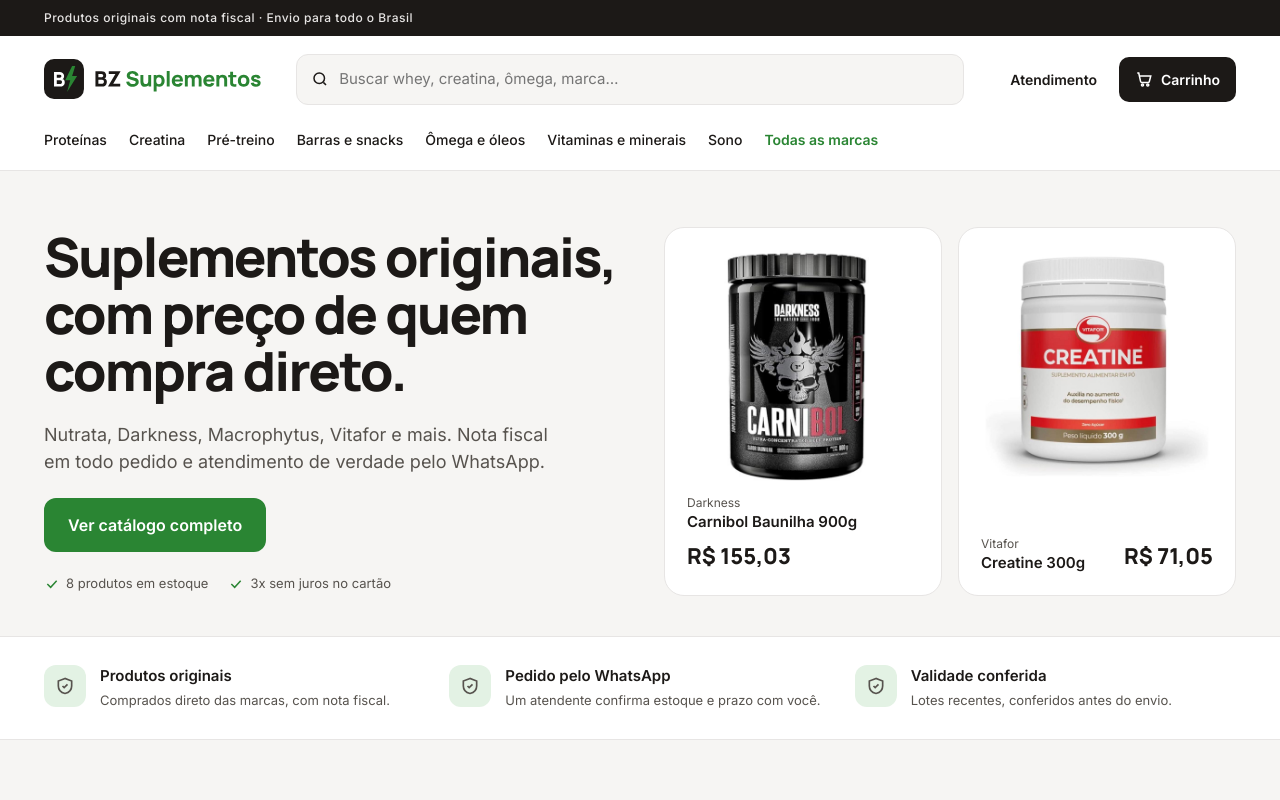
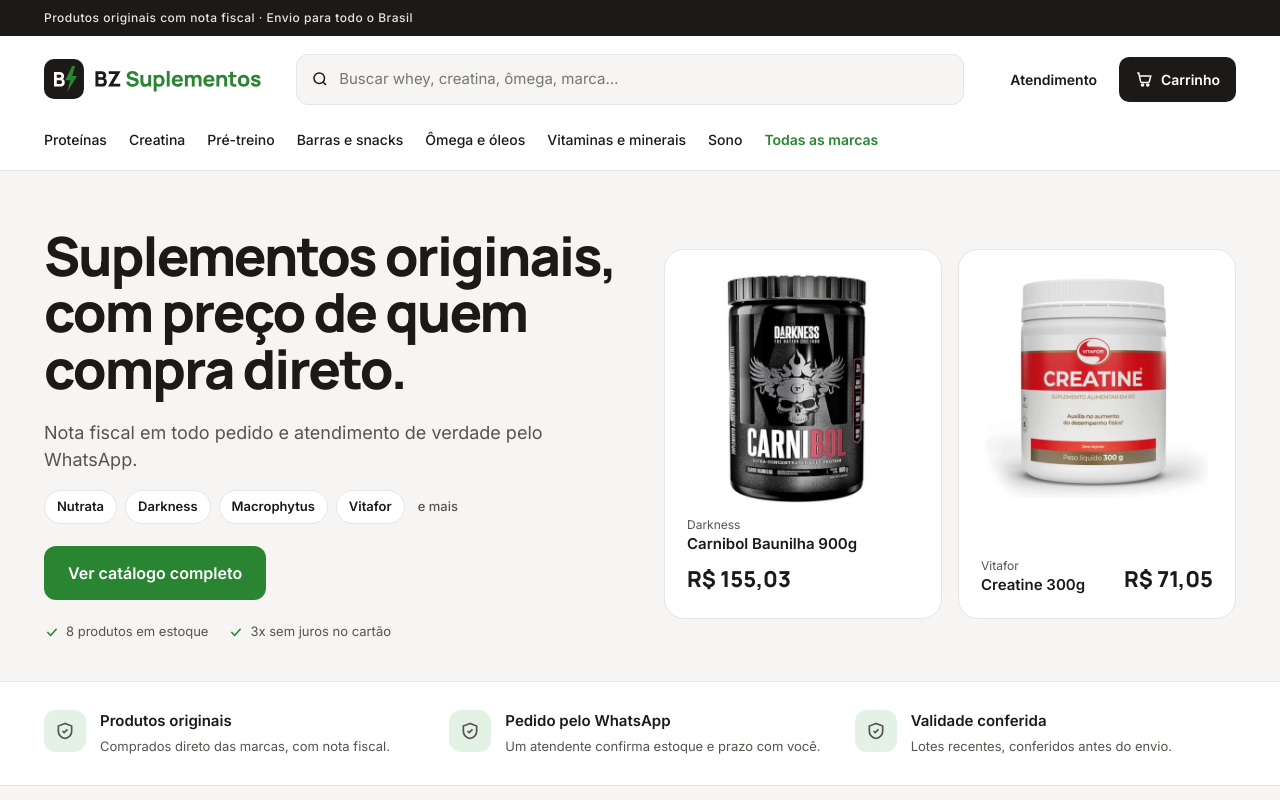
Before and after one commit to paulohramoss/vitrine-suplementos, a React (Vite) app: page / in a window 1280 px wide. Shown: the top 800 px of the page. Built offline with nearby package versions, Linux system fonts and the light colour scheme.

Commit message:
feat: add Home page and global styles for supplement storefront

```diff
--- a/src/pages/Home.jsx
+++ b/src/pages/Home.jsx
@@ -15,14 +15,17 @@ export default function Home() {
   // "vitrine": true no JSON escolhe os 2 produtos do topo; senão usa os mais vendidos
   const vitrine = PRODUTOS.filter((p) => p.vitrine)
   const [principal, segundo] = vitrine.length >= 2 ? vitrine : maisVendidos
-  const nomesMarcas = MARCAS.slice(0, 4).map((m) => m.nome).join(', ')
 
   return (
     <>
       <section className="wrap hero">
         <div className="hero-text">
           <h1>Suplementos originais, com preço de quem compra direto.</h1>
-          <p>{nomesMarcas} e mais. Nota fiscal em todo pedido e atendimento de verdade pelo WhatsApp.</p>
+          <p>Nota fiscal em todo pedido e atendimento de verdade pelo WhatsApp.</p>
+          <ul className="hero-marcas" aria-label="Marcas disponíveis">
+            {MARCAS.slice(0, 4).map((m) => <li key={m.nome}>{m.nome}</li>)}
+            <li className="hero-marcas-mais">e mais</li>
+          </ul>
           <div className="row">
             <Link to="/catalogo" className="btn btn-primary">Ver catálogo completo</Link>          </div>
           <div className="checks">
--- a/src/styles.css
+++ b/src/styles.css
@@ -79,6 +79,9 @@ h1, h2, h3 { font-family: var(--font-display); font-weight: 800; letter-spacing:
 .pill-tint { align-self: flex-start; background: var(--accent-tint); color: var(--accent-dark); padding: 7px 12px; border-radius: 999px; }
 .hero h1 { font-size: clamp(36px, 5vw, 54px); line-height: 1.05; letter-spacing: -0.035em; text-wrap: balance; }
 .hero p { margin: 0; font-size: 18px; line-height: 1.55; color: var(--muted); max-width: 520px; }
+.hero-marcas { list-style: none; margin: -6px 0 0; padding: 0; display: flex; flex-wrap: wrap; gap: 8px; }
+.hero-marcas li { font-size: 13px; font-weight: 600; color: var(--ink); background: var(--surface); border: 1px solid var(--line); border-radius: 999px; padding: 6px 12px; }
+.hero-marcas .hero-marcas-mais { background: none; border-color: transparent; color: var(--muted); font-weight: 500; padding-inline: 4px; }
 .row { display: flex; flex-wrap: wrap; gap: 12px; }
 .checks { display: flex; flex-wrap: wrap; gap: 20px; font-size: 13px; color: var(--muted); }
 .checks span { display: flex; align-items: center; gap: 6px; }
```
